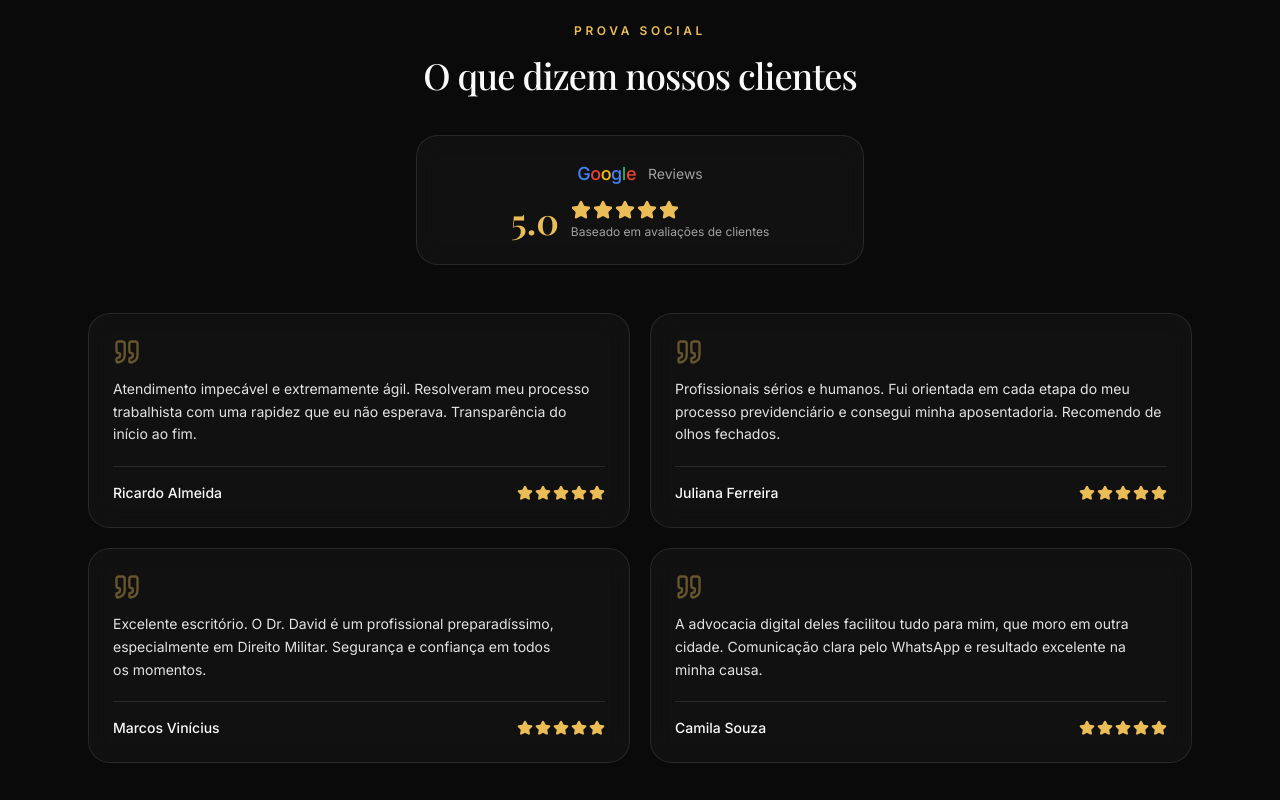
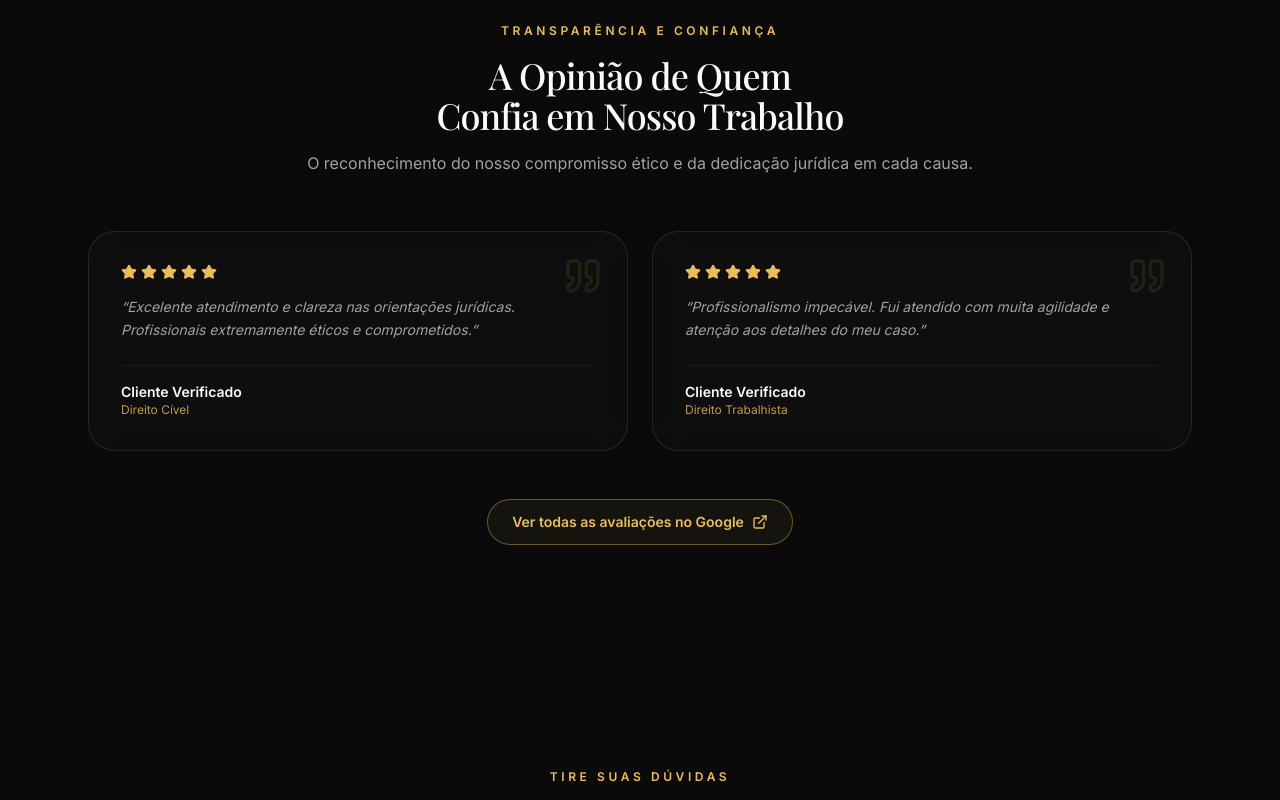
Before and after one commit to alphaoutfitsorocaba-dot/site-advocacia-batista, a Next.js app: page / in a window 1280 px wide. Shown: the part 2400-3200 px from the top of the page. Built offline with nearby package versions, Linux system fonts and the light colour scheme; a web font is replaced by a local one.

Commit message:
Update reviews.tsx

```diff
--- a/components/site/reviews.tsx
+++ b/components/site/reviews.tsx
@@ -1,106 +1,78 @@
-import { Star, Quote, ArrowRight } from 'lucide-react'
-import { CONTACT } from '@/lib/contact'
+import { Star, ExternalLink, Quote } from 'lucide-react'
 
-function GoogleWordmark() {
-  return (
-    <span className="font-sans text-lg font-medium tracking-tight" aria-label="Google">
-      <span className="text-[#4285F4]">G</span>
-      <span className="text-[#EA4335]">o</span>
-      <span className="text-[#FBBC05]">o</span>
-      <span className="text-[#4285F4]">g</span>
-      <span className="text-[#34A853]">l</span>
-      <span className="text-[#EA4335]">e</span>
-    </span>
-  )
-}
-
-function Stars({ className = 'size-4' }: { className?: string }) {
-  return (
-    <div className="flex items-center gap-0.5" aria-label="5 de 5 estrelas">
-      {Array.from({ length: 5 }).map((_, i) => (
-        <Star key={i} className={`${className} fill-gold text-gold`} />
-      ))}
-    </div>
-  )
-}
+// Substitua pelo link real do seu perfil de avaliações no Google Meu Negócio / Maps
+const GOOGLE_REVIEWS_LINK = 'https://maps.google.com/?q=Sua+Localizacao+Aqui'
 
 const testimonials = [
   {
-    name: 'Ricardo Almeida',
-    text: 'Atendimento impecável e extremamente ágil. Resolveram meu processo trabalhista com uma rapidez que eu não esperava. Transparência do início ao fim.',
+    content:
+      'Excelente atendimento e clareza nas orientações jurídicas. Profissionais extremamente éticos e comprometidos.',
+    author: 'Cliente Verificado',
+    area: 'Direito Cível',
   },
   {
-    name: 'Juliana Ferreira',
-    text: 'Profissionais sérios e humanos. Fui orientada em cada etapa do meu processo previdenciário e consegui minha aposentadoria. Recomendo de olhos fechados.',
-  },
-  {
-    name: 'Marcos Vinícius',
-    text: 'Excelente escritório. O Dr. David é um profissional preparadíssimo, especialmente em Direito Militar. Segurança e confiança em todos os momentos.',
-  },
-  {
-    name: 'Camila Souza',
-    text: 'A advocacia digital deles facilitou tudo para mim, que moro em outra cidade. Comunicação clara pelo WhatsApp e resultado excelente na minha causa.',
+    content:
+      'Profissionalismo impecável. Fui atendido com muita agilidade e atenção aos detalhes do meu caso.',
+    author: 'Cliente Verificado',
+    area: 'Direito Trabalhista',
   },
 ]
 
 export function Reviews() {
   return (
-    <section id="avaliacoes" className="relative py-20 sm:py-28">
+    <section id="avaliacoes" className="relative py-20 sm:py-28 overflow-hidden">
       <div className="mx-auto max-w-6xl px-4 sm:px-6">
         <div className="mx-auto max-w-2xl text-center">
           <p className="text-xs font-semibold uppercase tracking-[0.3em] text-gold">
-            Prova Social
+            Transparência e Confiança
           </p>
           <h2 className="mt-4 font-serif text-3xl font-medium tracking-tight text-balance sm:text-4xl">
-            O que dizem nossos clientes
+            A Opinião de Quem Confia em Nosso Trabalho
           </h2>
+          <p className="mt-4 text-pretty text-muted-foreground">
+            O reconhecimento do nosso compromisso ético e da dedicação jurídica em cada causa.
+          </p>
         </div>
 
-        {/* Selo de média */}
-        <div className="mx-auto mt-10 flex max-w-md flex-col items-center gap-3 rounded-2xl border border-white/10 bg-white/[0.03] px-6 py-6 backdrop-blur-md">
-          <div className="flex items-center gap-3">
-            <GoogleWordmark />
-            <span className="text-sm text-muted-foreground">Reviews</span>
-          </div>
-          <div className="flex items-center gap-3">
-            <span className="font-serif text-4xl font-semibold text-gold">5.0</span>
-            <div className="flex flex-col">
-              <Stars className="size-5" />
-              <span className="mt-1 text-xs text-muted-foreground">
-                Baseado em avaliações de clientes
-              </span>
+        {/* Cards de Depoimentos Sóbrios */}
+        <div className="mt-14 grid grid-cols-1 gap-6 md:grid-cols-2">
+          {testimonials.map((item, index) => (
+            <div
+              key={index}
+              className="relative flex flex-col justify-between rounded-3xl border border-white/10 bg-white/[0.02] p-8 backdrop-blur-md transition-colors hover:border-gold/30"
+            >
+              <Quote className="absolute top-6 right-6 size-10 text-gold/10" />
+              <div>
+                <div className="flex gap-1 text-gold">
+                  {[...Array(5)].map((_, i) => (
+                    <Star key={i} className="size-4 fill-gold text-gold" />
+                  ))}
+                </div>
+                <p className="mt-4 text-sm leading-relaxed text-muted-foreground italic">
+                  &ldquo;{item.content}&rdquo;
+                </p>
+              </div>
+
+              <div className="mt-6 flex items-center justify-between border-t border-white/5 pt-4">
+                <div>
+                  <p className="text-sm font-semibold text-foreground">{item.author}</p>
+                  <p className="text-xs text-gold/80">{item.area}</p>
+                </div>
+              </div>
             </div>
-          </div>
-        </div>
-
-        {/* Depoimentos */}
-        <div className="mt-12 grid grid-cols-1 gap-5 sm:grid-cols-2">
-          {testimonials.map((t) => (
-            <figure
-              key={t.name}
-              className="relative flex flex-col rounded-2xl border border-white/10 bg-white/[0.03] p-6 backdrop-blur-md transition-colors hover:border-gold/25"
-            >
-              <Quote className="size-7 text-gold/40" />
-              <blockquote className="mt-3 flex-1 text-pretty text-sm leading-relaxed text-foreground/90">
-                {t.text}
-              </blockquote>
-              <figcaption className="mt-5 flex items-center justify-between border-t border-white/10 pt-4">
-                <span className="text-sm font-medium text-foreground">{t.name}</span>
-                <Stars />
-              </figcaption>
-            </figure>
           ))}
         </div>
 
-        <div className="mt-10 flex justify-center">
+        {/* Link direto institucional para as avaliações do Google */}
+        <div className="mt-12 text-center">
           <a
-            href={CONTACT.googleReviews}
+            href={GOOGLE_REVIEWS_LINK}
             target="_blank"
             rel="noopener noreferrer"
-            className="group inline-flex items-center gap-2 rounded-full border border-white/15 bg-white/5 px-6 py-3.5 text-sm font-medium text-foreground backdrop-blur-md transition-colors hover:bg-white/10"
+            className="inline-flex items-center gap-2 rounded-full border border-gold/40 bg-gold/5 px-6 py-3 text-sm font-semibold text-gold transition-all hover:bg-gold hover:text-primary-foreground"
           >
-            Ver Avaliações no Google Maps
-            <ArrowRight className="size-4 transition-transform group-hover:translate-x-0.5" />
+            Ver todas as avaliações no Google
+            <ExternalLink className="size-4" />
           </a>
         </div>
       </div>
```
